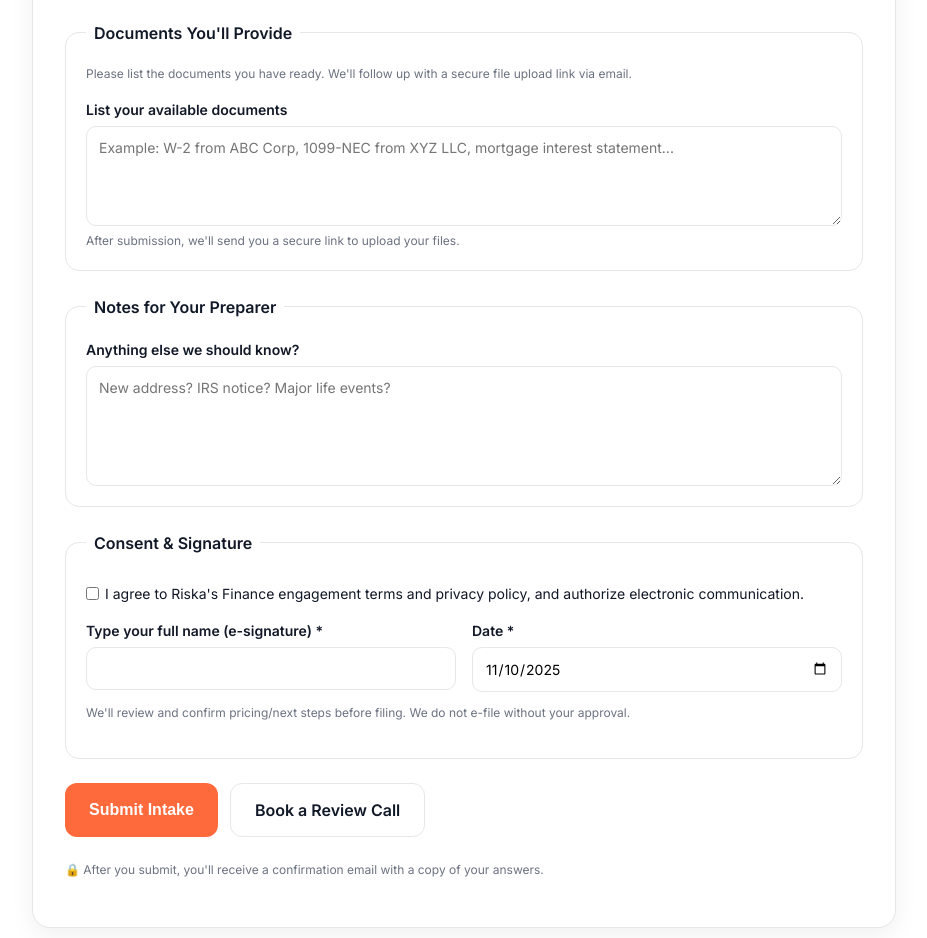
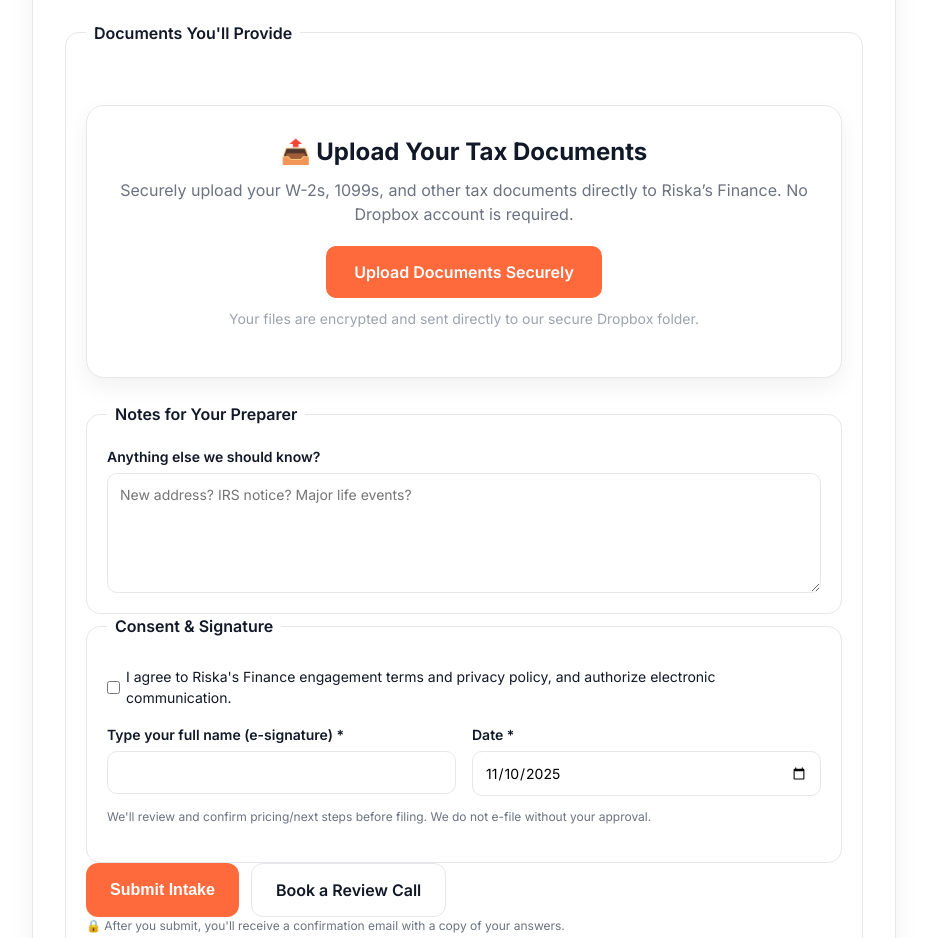
Before and after one commit to amarildiriska/Website, a website: page tax-filing.html in a window 1280 px wide. Shown: the part 1616-2554 px from the top of the page, without its empty margins (176-1103 px from the left). Drawn offline with Linux system fonts and the light colour scheme.

Commit message:
Update tax-filing.html

```diff
--- a/tax-filing.html
+++ b/tax-filing.html
@@ -292,13 +292,27 @@
         <!-- Document Information -->
         <fieldset>
           <legend>Documents You'll Provide</legend>
-          <p class="hint" style="margin-bottom:16px;">Please list the documents you have ready. We'll follow up with a secure file upload link via email.</p>
-          <div class="form-group">
-            <label for="documents_list">List your available documents</label>
-            <textarea id="documents_list" name="documents_list" placeholder="Example: W-2 from ABC Corp, 1099-NEC from XYZ LLC, mortgage interest statement..." style="min-height:100px;"></textarea>
-            <span class="hint">After submission, we'll send you a secure link to upload your files.</span>
-          </div>
-        </fieldset>
+          <!-- Dropbox Upload Section -->
+<section class="card" style="text-align:center; margin-top:40px;">
+  <h2 style="font-size:24px; font-weight:700; margin-bottom:12px;">
+    📤 Upload Your Tax Documents
+  </h2>
+  <p style="color:#6b7280; font-size:16px; margin-bottom:20px;">
+    Securely upload your W-2s, 1099s, and other tax documents directly to Riska’s Finance.
+    No Dropbox account is required.
+  </p>
+  <a href="https://www.dropbox.com/request/mH9K4Cl4Fg26oDYtZ5t2"
+     class="btn btn-primary"
+     target="_blank"
+     rel="noopener noreferrer"
+     style="padding:14px 28px; font-size:16px; border-radius:10px;">
+     Upload Documents Securely
+  </a>
+  <p style="margin-top:10px; color:#9ca3af; font-size:14px;">
+    Your files are encrypted and sent directly to our secure Dropbox folder.
+  </p>
+</section>
+
 
         <!-- Notes -->
         <fieldset>
```
